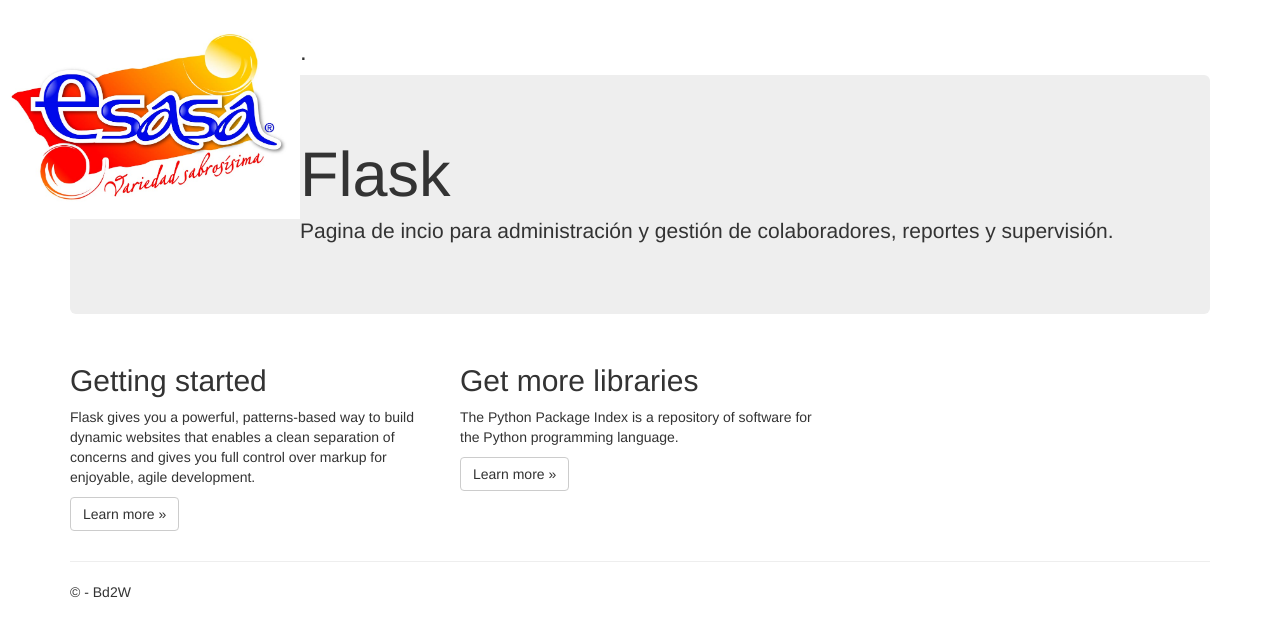
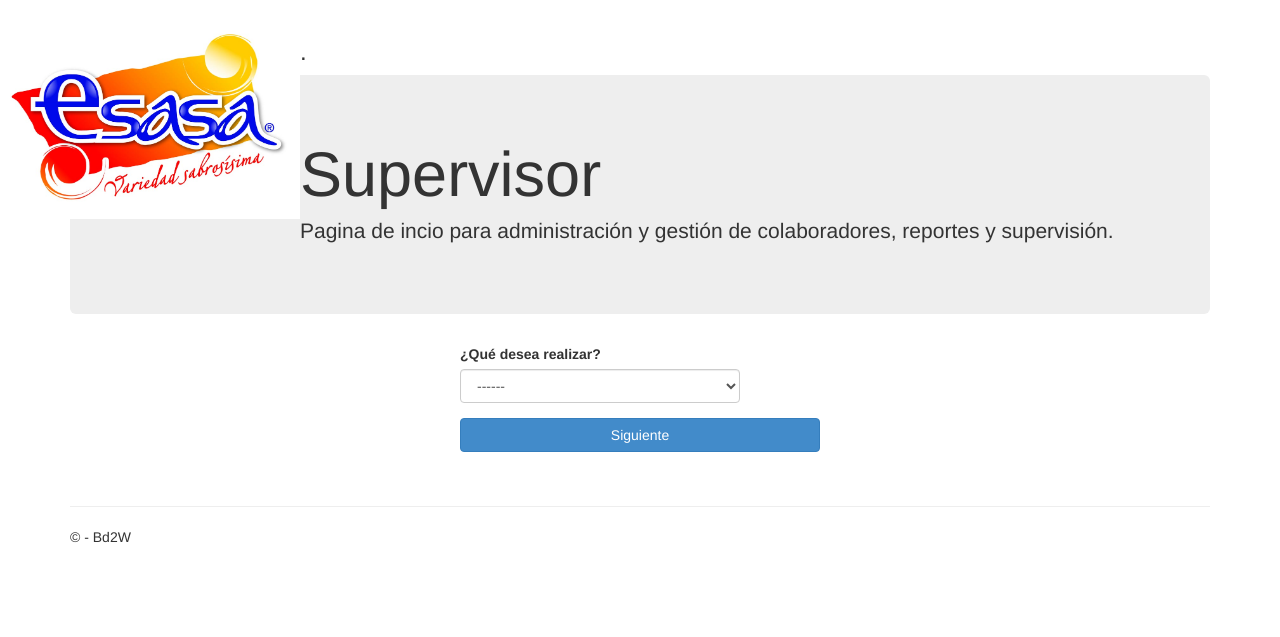
Before and after one commit to mmastermind/Serviclean, a Flask app: template Serviclean4/templates/home_sup.html in a window 1280 px wide. Shown: the part 51-688 px from the top of the page. Run offline with Flask 2, Linux system fonts and the light colour scheme; the template is opened without the code that fills it, so the values that code supplies are empty; some libraries are stand-ins or nearby versions.

Commit message:
landing html options page for supervisor created, no backend route yet

```diff
--- a/Serviclean4/templates/home_sup.html
+++ b/Serviclean4/templates/home_sup.html
@@ -4,26 +4,31 @@
 <h3>{{ message }}.</h3>
 
 <div class="jumbotron">
-    <h1>Flask</h1>
+    <h1>Supervisor</h1>
     <p class="lead">Pagina de incio para administración y gestión de colaboradores, reportes y supervisión.</p>
 </div>
 
 <div class="row">
-    <div class="col-md-4">
-        <h2>Getting started</h2>
-        <p>
-            Flask gives you a powerful, patterns-based way to build dynamic websites that
-            enables a clean separation of concerns and gives you full control over markup
-            for enjoyable, agile development.
-        </p>
-        <p><a class="btn btn-default" href="http://flask.pocoo.org/docs/">Learn more &raquo;</a></p>
+    <div class="col-md-4 col-md-offset-4">
+        <form method=POST action="{{ url_for('home_sup') }}">
+            <div class="form-group">
+                <label for="exampleFormControlSelect1">¿Qué desea realizar?</label>
+                <!--<select class="form-control" id="exampleFormControlSelect1">-->
+                <select class="form-control" name="perfil" id="exampleFormControlSelect1">
+                    <option value="">------</option>
+                    <option value="asignacion">Asignar un colaborador a una Unidad</option>
+                    <option value="procedimiento">Crear procedimiento</option>
+                    <option value="qr">Crear QR / actividad</option>
+                    <option value="rutina">Crear rutina</option>
+                    <option value="actividad_mod">Modificar / resetear actividad</option>
+                    <option value="reportes">Reportes</option>
+                    <option value="excepciones">Manejo de excepciones</option>
+                </select>
+            </div>
+            <button type="submit" class="btn btn-primary btn-block">Siguiente</button>
+        </form>
+        <br>
     </div>
-    <div class="col-md-4">
-        <h2>Get more libraries</h2>
-        <p>The Python Package Index is a repository of software for the Python programming language.</p>
-        <p><a class="btn btn-default" href="https://pypi.python.org/pypi">Learn more &raquo;</a></p>
-    </div>
-
 </div>
 
 {% endblock %}
```
